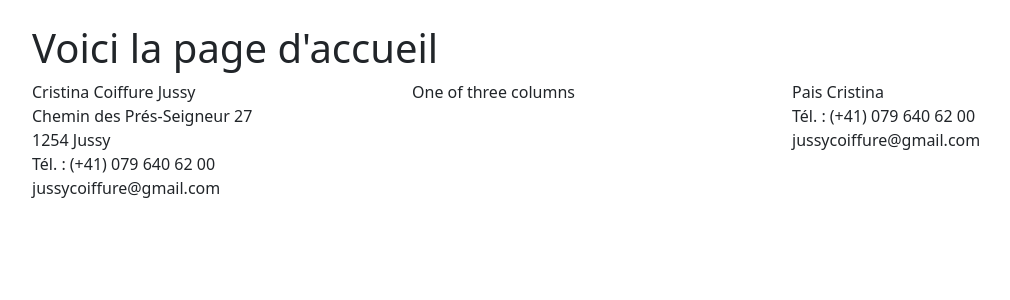
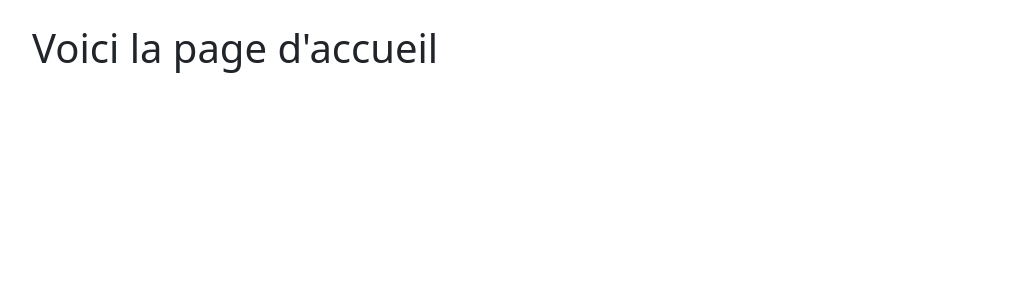
Before and after one commit to nikola-44/projet_mandat, a Django app: page / in a window 1280 px wide. Shown: the part 88-388 px from the top of the page, without its empty margins (50-1060 px from the left). Run offline with Django 3.2, Linux system fonts and the light colour scheme.

Commit message:
Revert "Merge branch 'main' of https://github.com/nikola-44/projet_mandat into main"
This reverts commit e10e245d7a149fc70f036c227f891914844cb2f7, reversing
changes made to e72292c02a0ca6c0ba427219569c8e3522b9398e.

```diff
--- a/icc/templates/base.html
+++ b/icc/templates/base.html
@@ -11,7 +11,6 @@
     <title>{% block title %}Accueil{% endblock %}</title>
   </head>
   <body>
-  <header>
   <nav class="navbar navbar-expand-md py-4 navbar-dark bg-dark">
   <div class="container-fluid">
     <a class="navbar-brand" href="{% url 'accueil' %}">LOGO CATISA</a>
@@ -40,7 +39,6 @@
     </div>
   </div>
 </nav>
-</header>
 
   <br>
   <div class="container">
@@ -61,25 +59,4 @@
     <script src="https://cdn.jsdelivr.net/npm/bootstrap@5.1.1/dist/js/bootstrap.min.js" integrity="sha384-skAcpIdS7UcVUC05LJ9Dxay8AXcDYfBJqt1CJ85S/CFujBsIzCIv+l9liuYLaMQ/" crossorigin="anonymous"></script>
     -->
   </body>
-<footer>
-    <div class="container">
-  <div class="row">
-    <div class="col-sm">
-      Cristina Coiffure Jussy<br>
-      Chemin des Prés-Seigneur 27<br>
-      1254 Jussy <br>
-      Tél. : (+41) 079 640 62 00 <br>
-      jussycoiffure@gmail.com
-    </div>
-    <div class="col-sm">
-      One of three columns
-    </div>
-    <div class="col-sm">
-      Pais Cristina<br>
-      Tél. : (+41) 079 640 62 00<br>
-      jussycoiffure@gmail.com
-    </div>
-  </div>
-</div>
-  </footer>
 </html>
```
